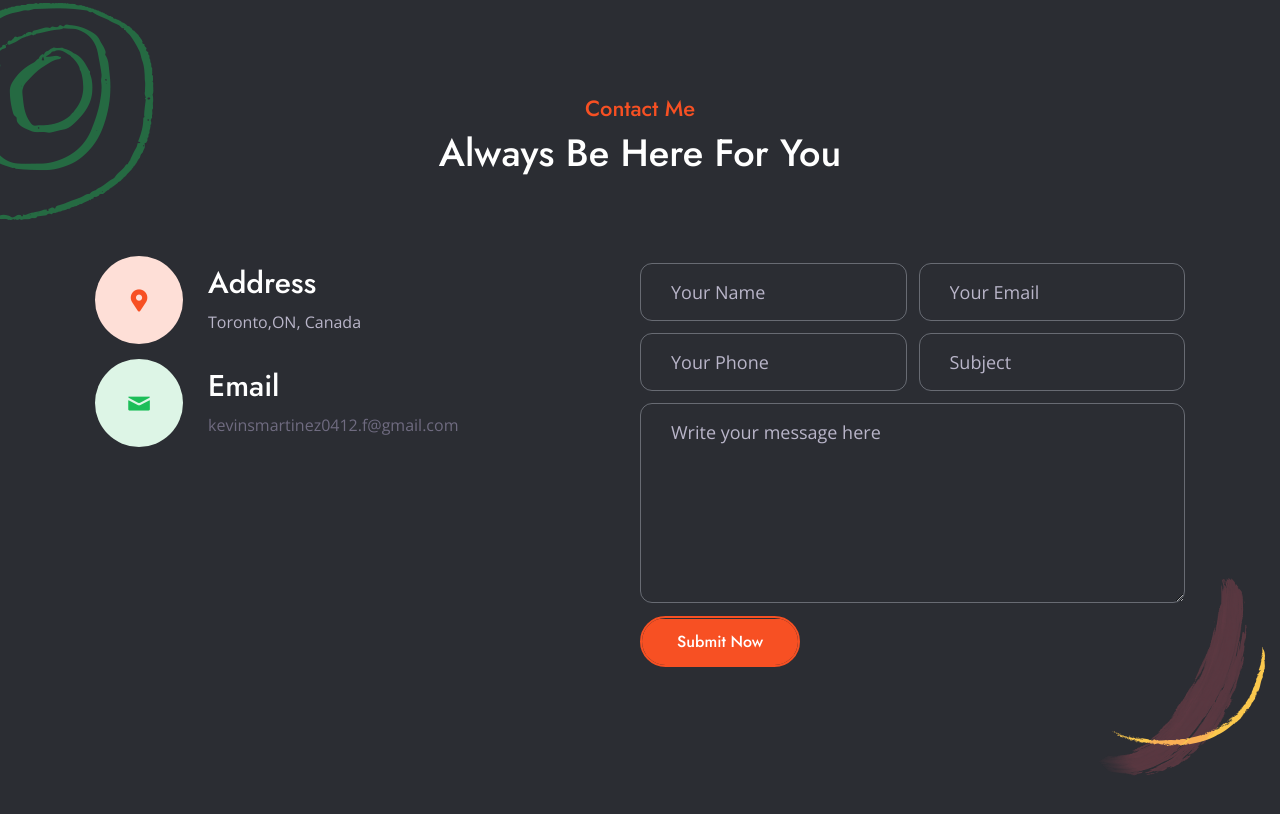
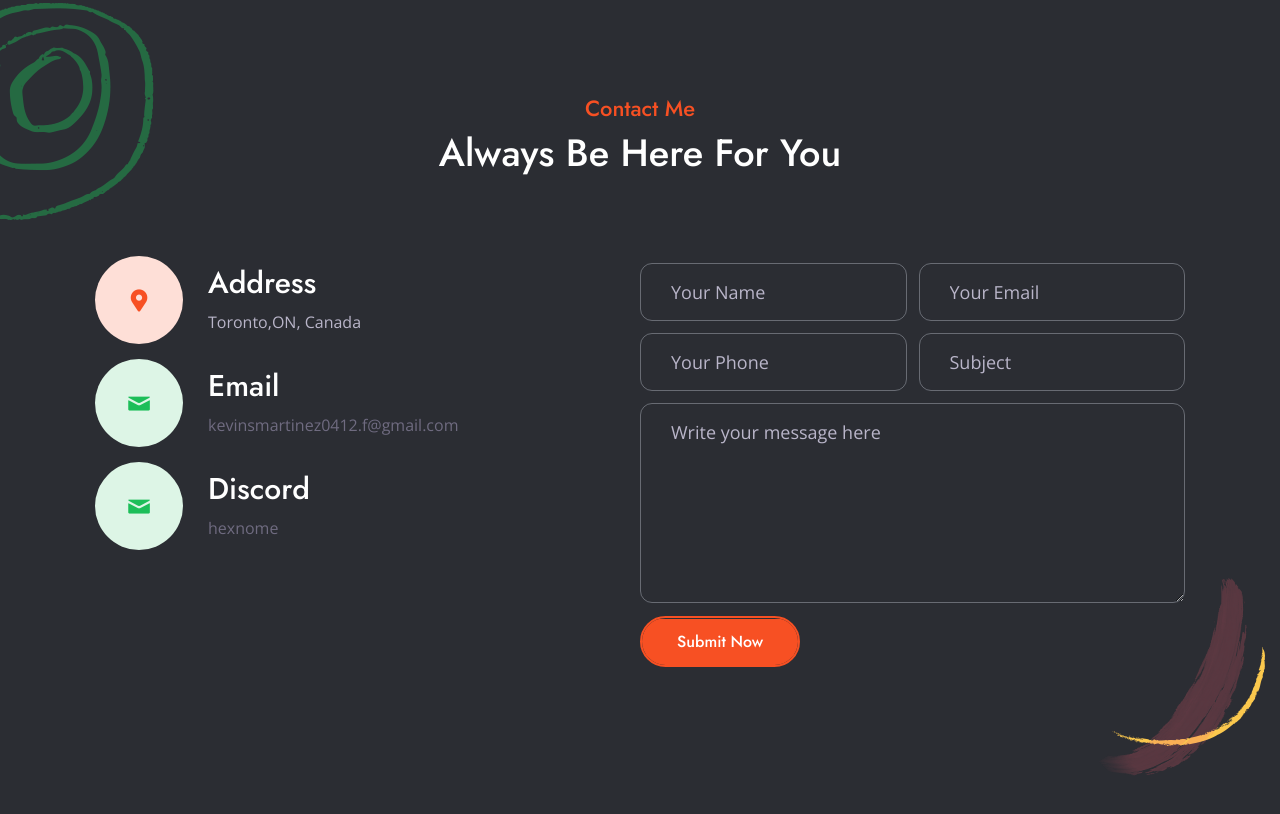
Before and after one commit to hexnome/my-portfolio, a plain HTML site: page index.html in a window 1280 px wide. Shown: the part 5344-6158 px from the top of the page. Drawn offline with nearby package versions, Linux system fonts and the light colour scheme; no server answers; animation ran at ten frames a second; files whose address does not match are found by name.

Commit message:
fix:contact us

```diff
--- a/index.html
+++ b/index.html
@@ -2301,8 +2301,23 @@
                       <div class="short">
                         <h3>Email</h3>
                         <span
-                          ><a href="mailto:bronsonwilliams0507@gmail.com"
+                          ><a href="mailto:kevinsmartinez0412@gmail.com"
                             >kevinsmartinez0412.f@gmail.com</a
+                          ></span
+                        >
+                      </div>
+                    </div>
+                  </li>
+                  <li>
+                    <div class="list_inner">
+                      <div class="icon greenBackground">
+                        <i class="icon-mail-1 greenText"></i>
+                      </div>
+                      <div class="short">
+                        <h3>Discord</h3>
+                        <span
+                          ><a href="https://discordapp.com/users/355705138696159252"
+                            >hexnome</a
                           ></span
                         >
                       </div>
```
